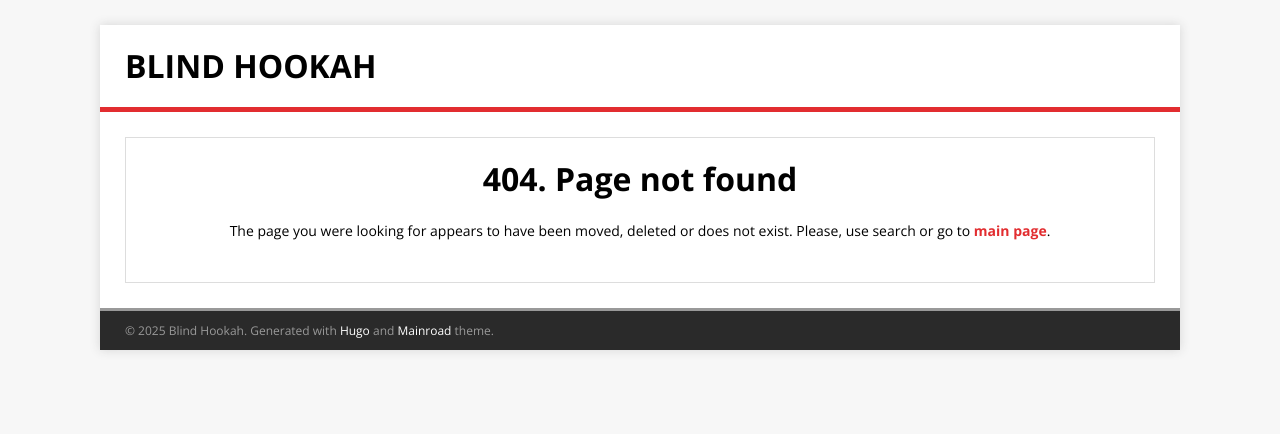
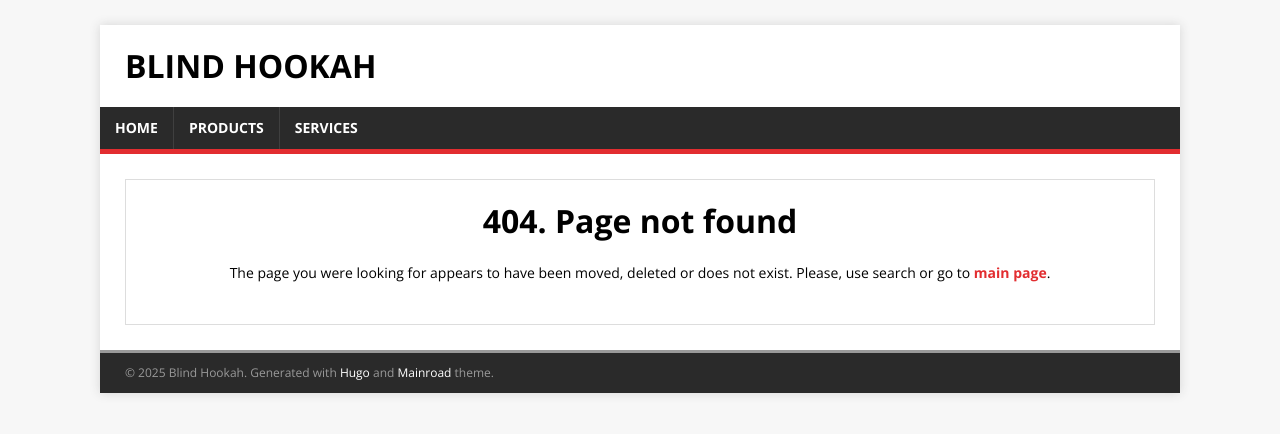
Before and after one commit to maniyax/blindhookah.ru, a plain HTML site: page 404.html in a window 1280 px wide. Drawn offline with nearby package versions, Linux system fonts and the light colour scheme.

Commit message:
rebuilding site Mon Jun  2 03:52:59 PM BST 2025

```diff
--- a/404.html
+++ b/404.html
@@ -31,7 +31,36 @@
 				</div>
 		</a>
 	</div>
-		<div class="divider"></div>
+
+<nav class="menu">
+	<button class="menu__btn" aria-haspopup="true" aria-expanded="false" tabindex="0">
+		<span class="menu__btn-title" tabindex="-1">Menu</span>
+	</button>
+	<ul class="menu__list">
+		<li class="menu__item">
+			<a class="menu__link" href="/">
+
+				<span class="menu__text">Home</span>
+
+			</a>
+		</li>
+		<li class="menu__item">
+			<a class="menu__link" href="">
+
+				<span class="menu__text">Products</span>
+
+			</a>
+		</li>
+		<li class="menu__item">
+			<a class="menu__link" href="">
+
+				<span class="menu__text">Services</span>
+
+			</a>
+		</li>
+	</ul>
+</nav>
+
 	</div>
 </header>
 		<div class="wrapper flex">
```
Also changed, not shown: categories/index.html (+30 -1 lines), index.html (+30 -1 lines), tags/index.html (+30 -1 lines).
